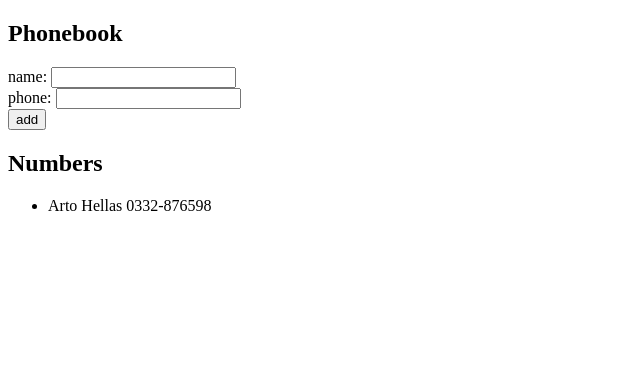
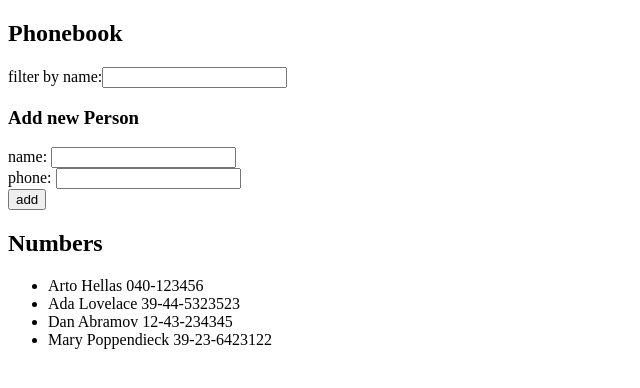
Before and after one commit to full-StackNinja/full-stack-open, a React (Vite) app in the folder part2/phonebook/: page / in a window 1280 px wide. Shown: the top 388 px of the page, without its empty margins (0-640 px from the left). Built offline with nearby package versions, Linux system fonts and the light colour scheme.

Commit message:
refactor: define components in separate modules to improve readibility

```diff
--- /dev/null
+++ b/part2/phonebook/src/AddPerson.jsx
@@ -0,0 +1,31 @@
+const AddPerson = ({
+   addPerson,
+   newName,
+   setNewName,
+   newPhone,
+   setNewPhone,
+}) => {
+   return (
+      <form onSubmit={addPerson}>
+         <div>
+            name:{" "}
+            <input
+               value={newName}
+               onChange={(e) => setNewName(e.target.value)}
+            />
+         </div>
+         <div>
+            phone:{" "}
+            <input
+               value={newPhone}
+               onChange={(e) => setNewPhone(e.target.value)}
+            />
+         </div>
+         <div>
+            <button type="submit">add</button>
+         </div>
+      </form>
+   );
+};
+
+export default AddPerson;
--- a/part2/phonebook/src/App.jsx
+++ b/part2/phonebook/src/App.jsx
@@ -1,11 +1,17 @@
 import { useState } from "react";
-
+import FilterPersons from "./FilterPersons";
+import AddPerson from "./AddPerson";
+import SearchField from "./SearchField";
 const App = () => {
    const [persons, setPersons] = useState([
-      { name: "Arto Hellas", phone: "0332-876598" },
+      { name: "Arto Hellas", phone: "040-123456", id: 1 },
+      { name: "Ada Lovelace", phone: "39-44-5323523", id: 2 },
+      { name: "Dan Abramov", phone: "12-43-234345", id: 3 },
+      { name: "Mary Poppendieck", phone: "39-23-6423122", id: 4 },
    ]);
    const [newName, setNewName] = useState("");
    const [newPhone, setNewPhone] = useState("");
+   const [keyword, setKeyword] = useState("");
 
    const addPerson = (e) => {
       e.preventDefault();
@@ -13,7 +19,11 @@
       const person = personList.filter((person) => person.name === newName);
       if (person.length)
          return alert(`${person[0].name} is already added to the phonebook!}`);
-      personList.push({ name: newName, phone: newPhone });
+      personList.push({
+         name: newName,
+         phone: newPhone,
+         id: persons.length + 1,
+      });
       setPersons(personList);
       setNewName("");
       setNewPhone("");
@@ -22,33 +32,23 @@
    return (
       <div>
          <h2>Phonebook</h2>
-         <form onSubmit={addPerson}>
-            <div>
-               name:{" "}
-               <input
-                  value={newName}
-                  onChange={(e) => setNewName(e.target.value)}
-               />
-            </div>
-            <div>
-               phone:{" "}
-               <input
-                  value={newPhone}
-                  onChange={(e) => setNewPhone(e.target.value)}
-               />
-            </div>
-            <div>
-               <button type="submit">add</button>
-            </div>
-         </form>
+         <SearchField
+            keyword={keyword}
+            setKeyword={setKeyword}
+         />
+         <h3>Add new Person</h3>
+         <AddPerson
+            addPerson={addPerson}
+            newName={newName}
+            setNewName={setNewName}
+            newPhone={newPhone}
+            setNewPhone={setNewPhone}
+         />
          <h2>Numbers</h2>
-         <ul>
-            {persons.map((person, index) => (
-               <li key={index}>
-                  {person.name} {person.phone}
-               </li>
-            ))}
-         </ul>
+         <FilterPersons
+            keyword={keyword}
+            persons={persons}
+         />
       </div>
    );
 };
--- /dev/null
+++ b/part2/phonebook/src/FilterPersons.jsx
@@ -0,0 +1,18 @@
+const FilterPersons = ({ persons, keyword }) => {
+   const filteredPersons = persons.filter((person) => {
+      if (keyword) return person.name.includes(keyword);
+      return true;
+   });
+
+   return (
+      <ul>
+         {filteredPersons.map((person) => (
+            <li key={person.id}>
+               {person.name} {person.phone}
+            </li>
+         ))}
+      </ul>
+   );
+};
+
+export default FilterPersons;
--- /dev/null
+++ b/part2/phonebook/src/SearchField.jsx
@@ -0,0 +1,13 @@
+const SearchField = ({ keyword, setKeyword }) => {
+   return (
+      <div>
+         filter by name:
+         <input
+            value={keyword}
+            onChange={(e) => setKeyword(e.target.value)}
+         />
+      </div>
+   );
+};
+
+export default SearchField;
```
